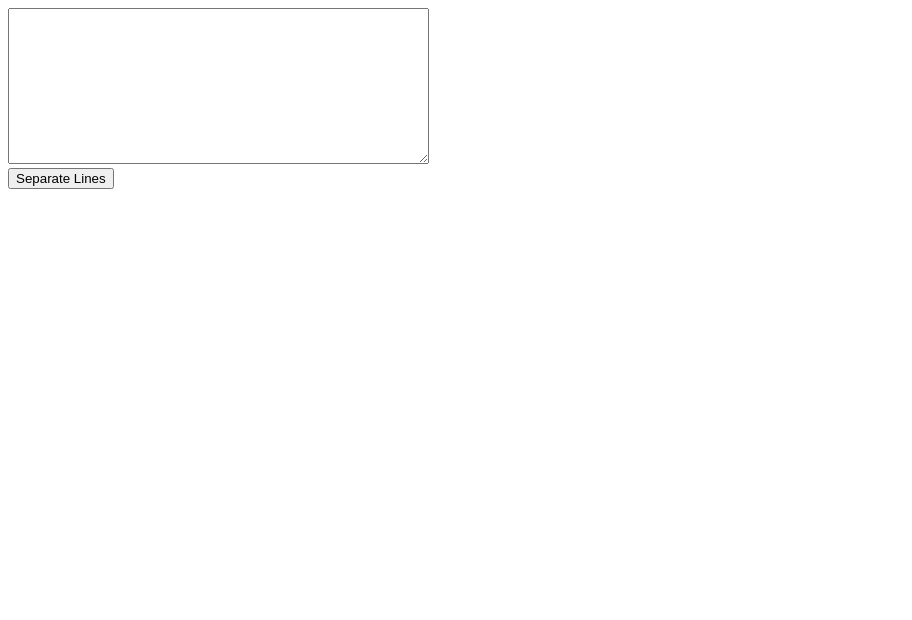
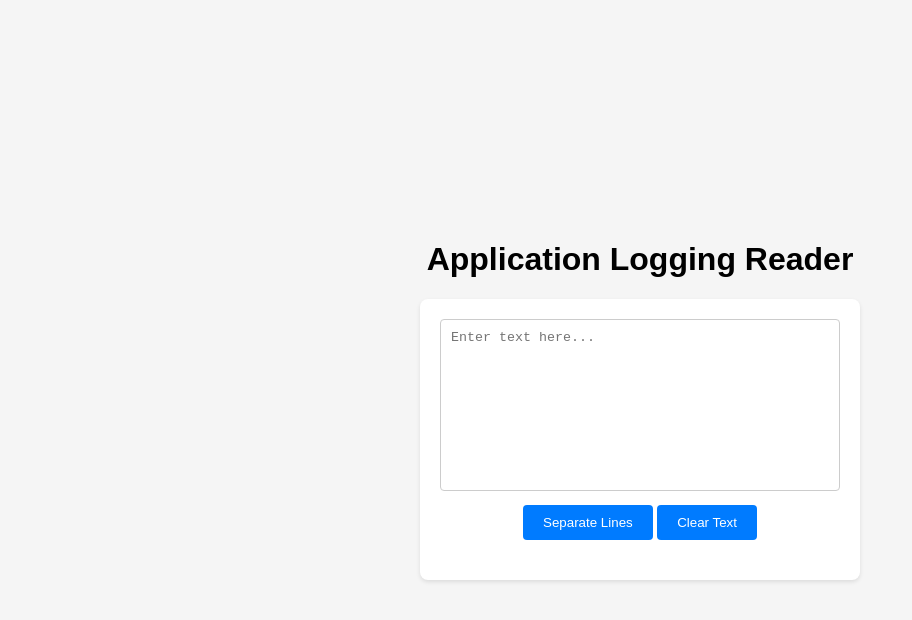
Before and after one commit to BryShay/cloudResumeWebsiteProject, a plain HTML site: page LoggingApp.HTML in a window 1280 px wide. Shown: the whole page, without its empty margins (0-912 px from the left). Drawn offline with Linux system fonts and the light colour scheme.

Commit message:
Added CSS to HTML for logging app

```diff
--- a/LoggingApp.HTML
+++ b/LoggingApp.HTML
@@ -4,11 +4,64 @@
     <meta charset="UTF-8">
     <meta name="viewport" content="width=device-width, initial-scale=1.0">
     <title>Line Separator</title>
+    <style>
+        body {
+            font-family: Arial, sans-serif;
+            margin: 0;
+            padding: 0;
+            display: flex;
+            justify-content: center;
+            align-items: center;
+            height: 100vh;
+            background-color: #f5f5f5;
+            flex-direction: column;
+        }
+
+        #container {
+            background-color: #fff;
+            border-radius: 8px;
+            box-shadow: 0 2px 4px rgba(0, 0, 0, 0.1);
+            padding: 20px;
+            width: 400px;
+            text-align: center;
+        }
+
+        textarea {
+            width: 100%;
+            padding: 10px;
+            margin-bottom: 10px;
+            box-sizing: border-box;
+            border: 1px solid #ccc;
+            border-radius: 4px;
+            resize: none;
+        }
+
+        button {
+            padding: 10px 20px;
+            background-color: #007bff;
+            color: #fff;
+            border: none;
+            border-radius: 4px;
+            cursor: pointer;
+        }
+
+        button:hover {
+            background-color: #0056b3;
+        }
+
+        #output {
+            margin-top: 20px;
+        }
+    </style>
 </head>
 <body>
-    <textarea id="textInput" rows="10" cols="50"></textarea><br>
-    <button onclick="separateLines()">Separate Lines</button>
-    <div id="output"></div>
+    <h1>Application Logging Reader</h1>
+    <div id="container">
+        <textarea id="textInput" rows="10" cols="50" placeholder="Enter text here..."></textarea>
+        <button onclick="separateLines()">Separate Lines</button>
+        <button onclick="clearTextArea()">Clear Text</button>
+        <div id="output"></div>
+    </div>
 
     <script>
         function separateLines() {
--- a/gitHub.js
+++ b/gitHub.js
@@ -21,7 +21,7 @@ const query = `
   }
 `;
 
-const accessToken = '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'; // Replace with your personal access token
+const accessToken = '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'; // Replace with your personal access token
 
 fetch(apiUrl, {
   method: 'POST',
```
Also changed, not shown: index.html (+3 -0 lines).
